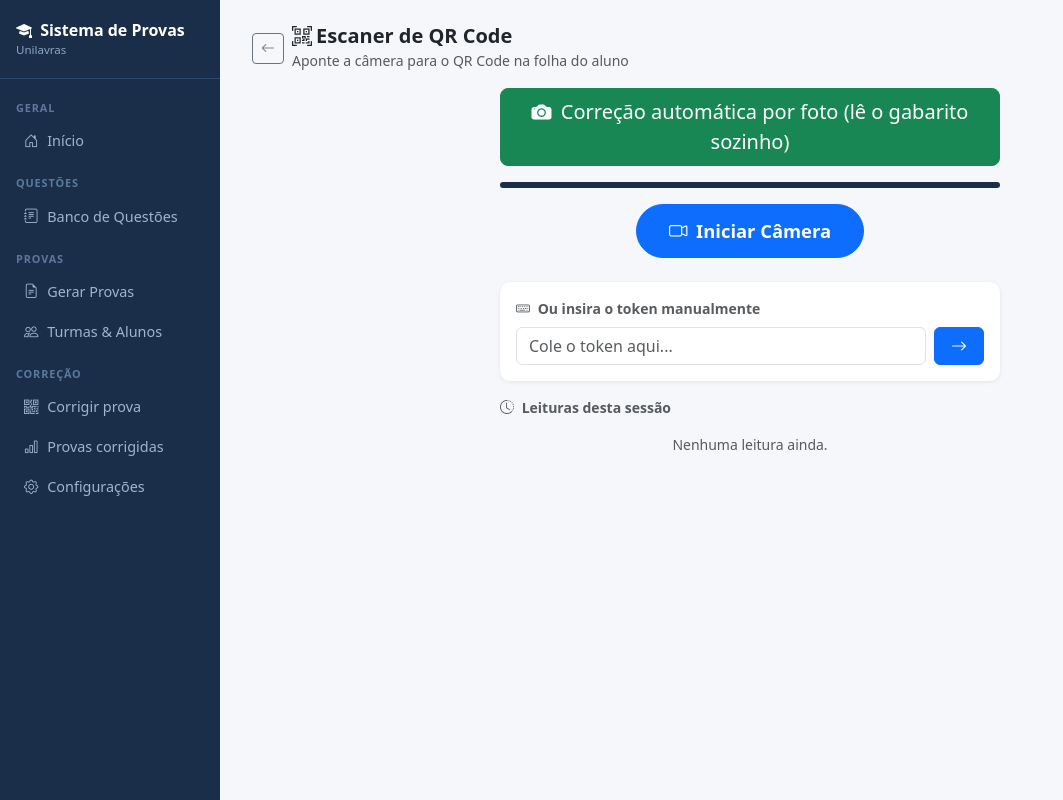
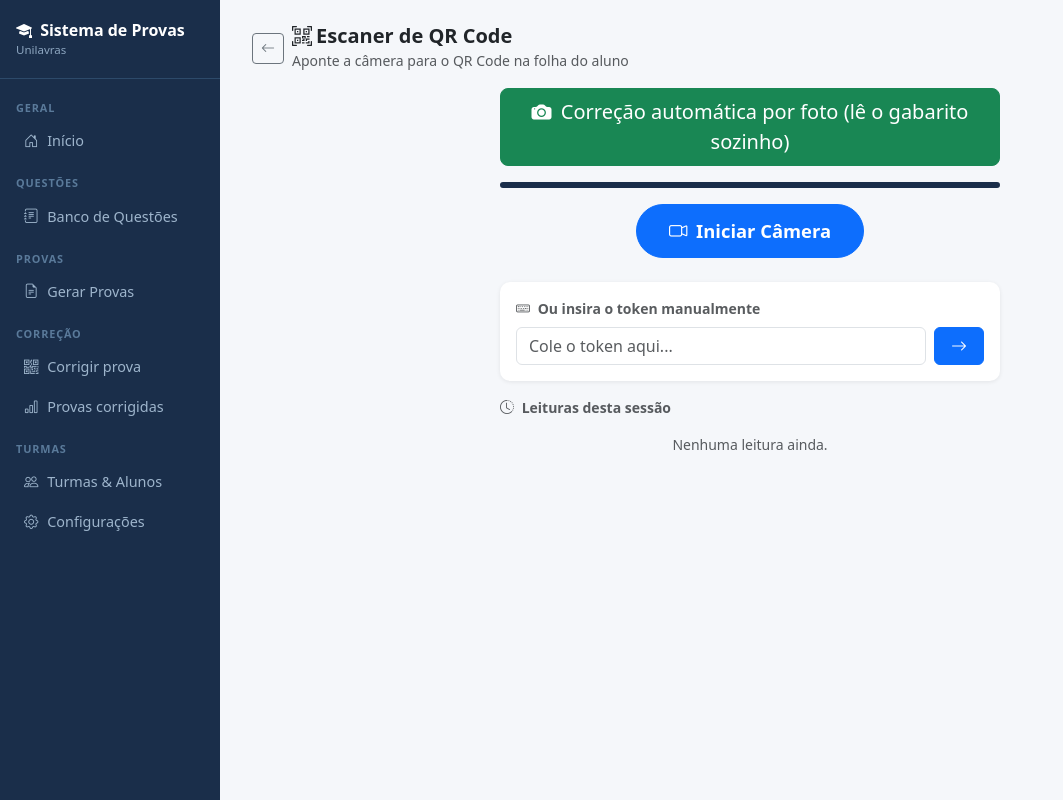
Before and after one commit to douglasperio/sistema-provas-unilavras, a Python web app: template templates/correcao/scanner.html in a window 1280 px wide. Shown: the whole page, without its empty margins (0-1063 px from the left). Run offline with Jinja, Linux system fonts and the light colour scheme; the template is opened without the code that fills it, so the values that code supplies are empty; some libraries are stand-ins or nearby versions.

Commit message:
Sidebar: move Turmas para secao propria abaixo de Correcao

```diff
--- a/templates/base.html
+++ b/templates/base.html
@@ -69,16 +69,17 @@
     <a href="{{ url_for('provas_index') }}" class="nav-link {% if 'prova' in request.endpoint %}active{% endif %}">
       <i class="bi bi-file-earmark-text"></i> Gerar Provas
     </a>
-    <a href="{{ url_for('turmas_index') }}" class="nav-link {% if 'turma' in request.endpoint or 'aluno' in request.endpoint %}active{% endif %}">
-      <i class="bi bi-people"></i> Turmas & Alunos
-    </a>
-
     <div class="nav-section">Correção</div>
     <a href="{{ url_for('url_publica') }}" class="nav-link {% if request.endpoint == 'url_publica' %}active{% endif %}">
       <i class="bi bi-qr-code"></i> Corrigir prova
     </a>
     <a href="{{ url_for('resultados_index') }}" class="nav-link {% if 'resultado' in request.endpoint %}active{% endif %}">
       <i class="bi bi-bar-chart"></i> Provas corrigidas
+    </a>
+
+    <div class="nav-section">Turmas</div>
+    <a href="{{ url_for('turmas_index') }}" class="nav-link {% if 'turma' in request.endpoint or 'aluno' in request.endpoint %}active{% endif %}">
+      <i class="bi bi-people"></i> Turmas & Alunos
     </a>
     <a href="{{ url_for('configuracoes') }}" class="nav-link {% if request.endpoint == 'configuracoes' %}active{% endif %}">
       <i class="bi bi-gear"></i> Configurações
```
